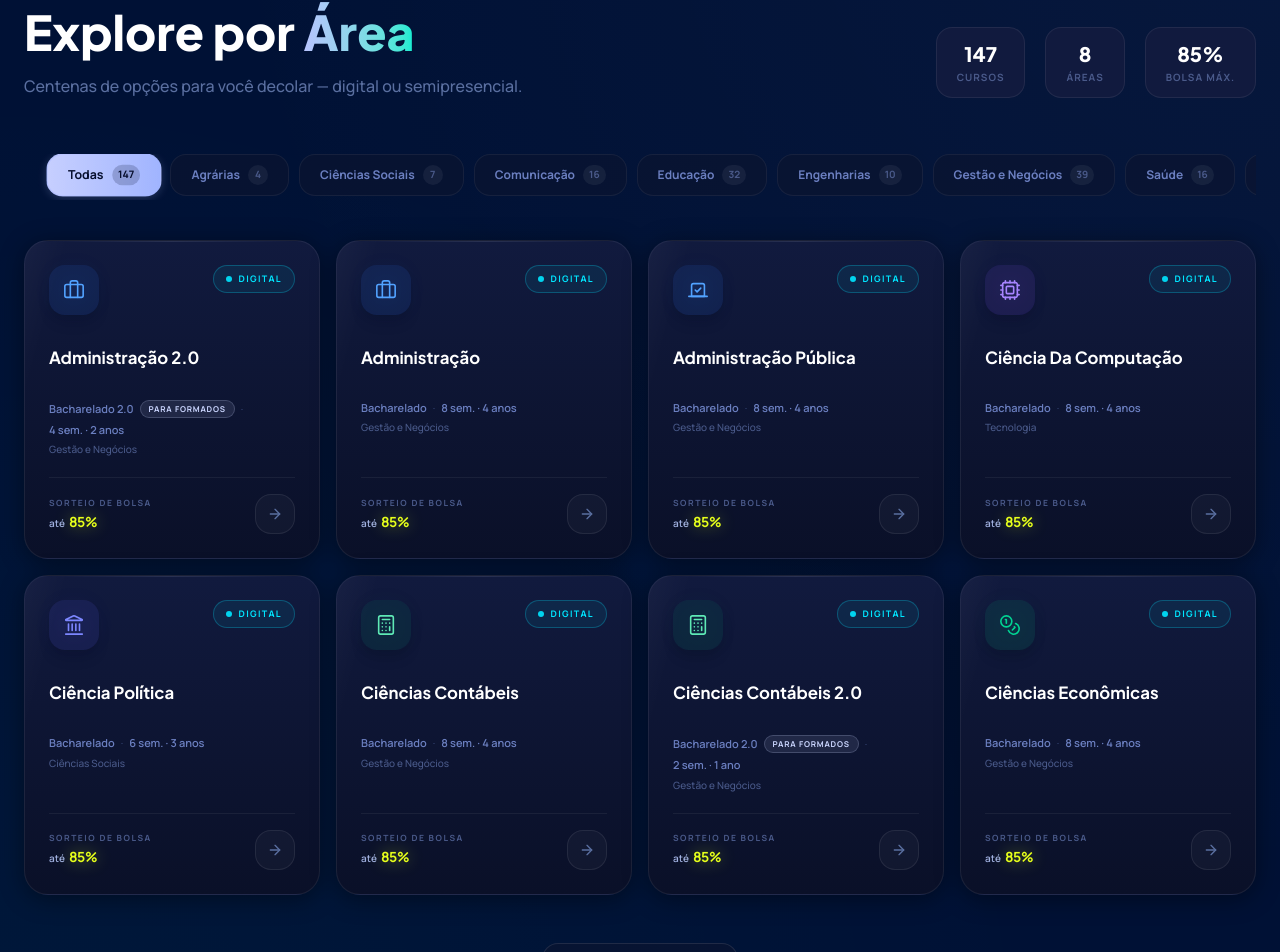
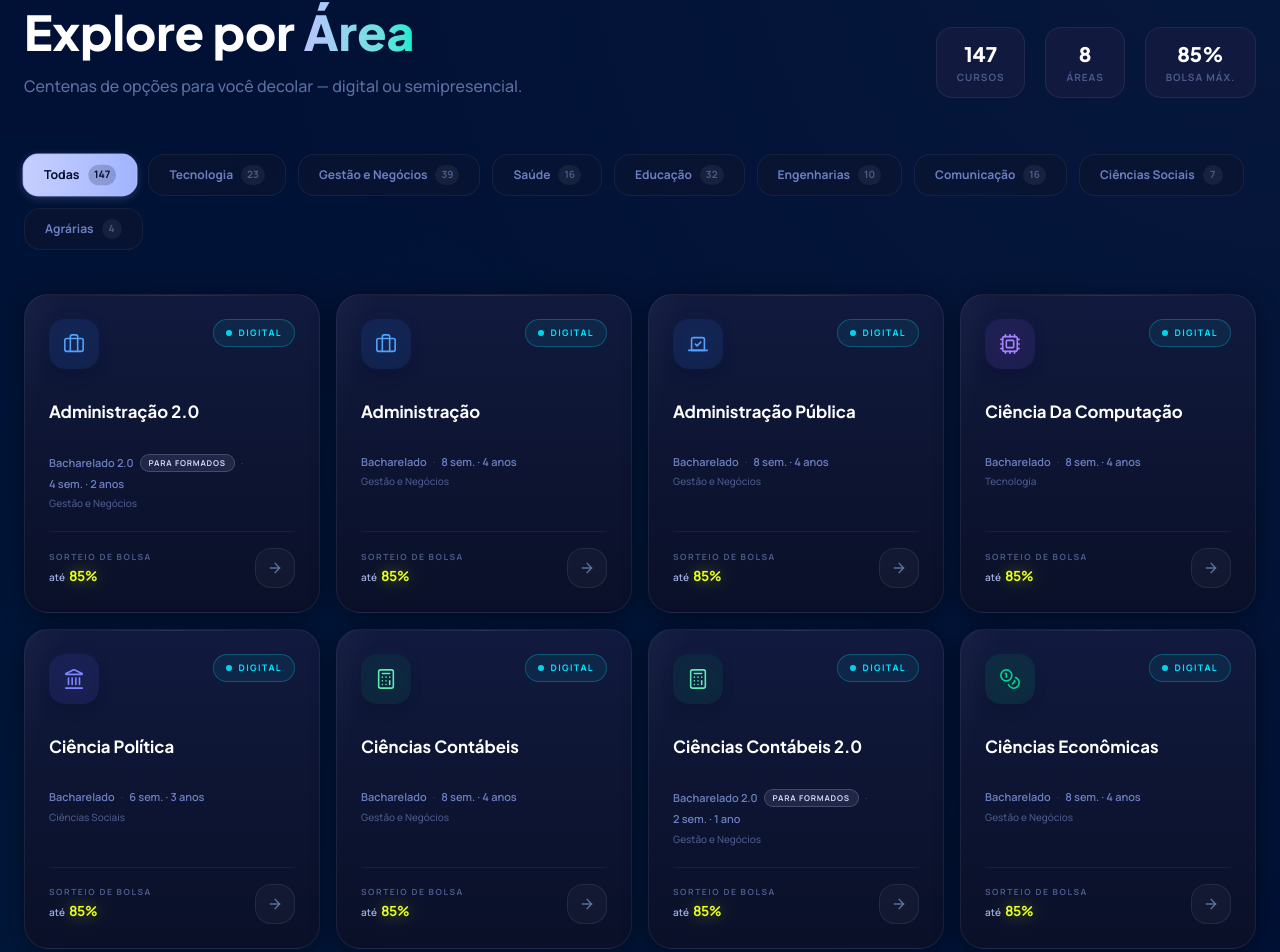
Before and after one commit to JoaoVitor520/LP-Unicsul-2026.1-, a React (Vite) app: page / in a window 1280 px wide. Shown: the part 901-1853 px from the top of the page. Built offline with nearby package versions, Linux system fonts and the light colour scheme; no server answers; the database is empty.

Commit message:
Corrige filtro de areas e envio do formulario

```diff
--- a/src/App.tsx
+++ b/src/App.tsx
@@ -838,6 +838,35 @@ export default function App() {
     });
   }, [courses, searchQuery, activeArea, fuzzyMatch]);
 
+  const areaOptions = useMemo(() => {
+    const priorityOrder = [
+      'Tecnologia',
+      'Gestão e Negócios',
+      'Saúde',
+      'Educação',
+      'Engenharias',
+      'Comunicação',
+      'Ciências Sociais',
+      'Design',
+      'Agrárias',
+      'Gastronomia e Hospitalidade',
+    ];
+
+    return Array.from(new Set(courses.map(c => c.area).filter(Boolean) as string[]))
+      .sort((a, b) => {
+        const indexA = priorityOrder.indexOf(a);
+        const indexB = priorityOrder.indexOf(b);
+
+        if (indexA !== -1 || indexB !== -1) {
+          if (indexA === -1) return 1;
+          if (indexB === -1) return -1;
+          return indexA - indexB;
+        }
+
+        return a.localeCompare(b, 'pt-BR');
+      });
+  }, [courses]);
+
   // Sugestões rápidas enquanto o usuário digita (máx 6)
   const searchSuggestions = useMemo(() => {
     if (!searchQuery.trim() || searchQuery.length < 2) return [];
@@ -873,23 +902,13 @@ export default function App() {
       amigo_whatsapp: formData.friendPhone || null,
     };
 
-    return [
-      {
-        table: normalizedTable,
-        payload: {
-          nome: formData.name.trim(),
-          sobrenome: formData.lastName.trim() || null,
-          ...leadBasePayload,
-        },
+    return [{
+      table: normalizedTable,
+      payload: {
+        nome: fullName || formData.name.trim(),
+        ...leadBasePayload,
       },
-      {
-        table: normalizedTable,
-        payload: {
-          nome: fullName || formData.name.trim(),
-          ...leadBasePayload,
-        },
-      },
-    ];
+    }];
   };
 
   const getInsertTargets = () => {
@@ -922,7 +941,6 @@ export default function App() {
         return;
       }
 
-      console.error(`Supabase insert failed for table "${target.table}":`, error);
       insertErrors.push(`${target.table}: ${error.message}`);
     }
 
@@ -1086,7 +1104,7 @@ export default function App() {
               <div className="flex gap-5 shrink-0">
                 {[
                   { value: String(courses.length), label: 'Cursos' },
-                  { value: String(new Set(courses.map(c => c.area)).size), label: 'Áreas' },
+                  { value: String(areaOptions.length), label: 'Áreas' },
                   { value: '85%', label: 'Bolsa máx.' },
                 ].map((stat) => (
                   <div key={stat.label} className="text-center bg-[#111a3e] border border-white/[0.07] rounded-2xl px-5 py-3">
@@ -1099,9 +1117,9 @@ export default function App() {
           </div>
 
           {/* Area Filter Tabs */}
-          <div className="mb-10 overflow-x-auto scrollbar-hide">
-            <div className="flex gap-2.5 pb-1 w-max px-6">
-              {['Todas', ...Array.from(new Set(courses.map(c => c.area))).filter(Boolean).sort()].map(area => {
+          <div className="mb-10 -mx-6 overflow-x-auto px-6 scrollbar-hide md:mx-0 md:overflow-visible md:px-0">
+            <div className="flex w-max gap-2.5 pb-1 md:w-full md:flex-wrap md:gap-3">
+              {['Todas', ...areaOptions].map(area => {
                 const isActive = activeArea === area;
                 const count = area === 'Todas' ? courses.length : courses.filter(c => c.area === area).length;
                 return (
@@ -1412,7 +1430,7 @@ export default function App() {
                           <option className="bg-[#121c43] text-white/50" value="" disabled>Escolha seu curso...</option>
 
                           {/* Renderiza dinamicamente os cursos agrupados por Área */}
-                          {Array.from(new Set(courses.map(c => c.area))).filter(Boolean).sort().map(area => (
+                          {areaOptions.map(area => (
                             <optgroup key={`area_${area}`} className="bg-[#121c43] text-[#aebef0]" label={`── ${area} ──`}>
                               {courses.filter(c => c.area === area).sort((a, b) => a.title.localeCompare(b.title)).map(course => (
                                 <option key={`course_${course.id}_${course.modality}`} value={course.title}>
```
